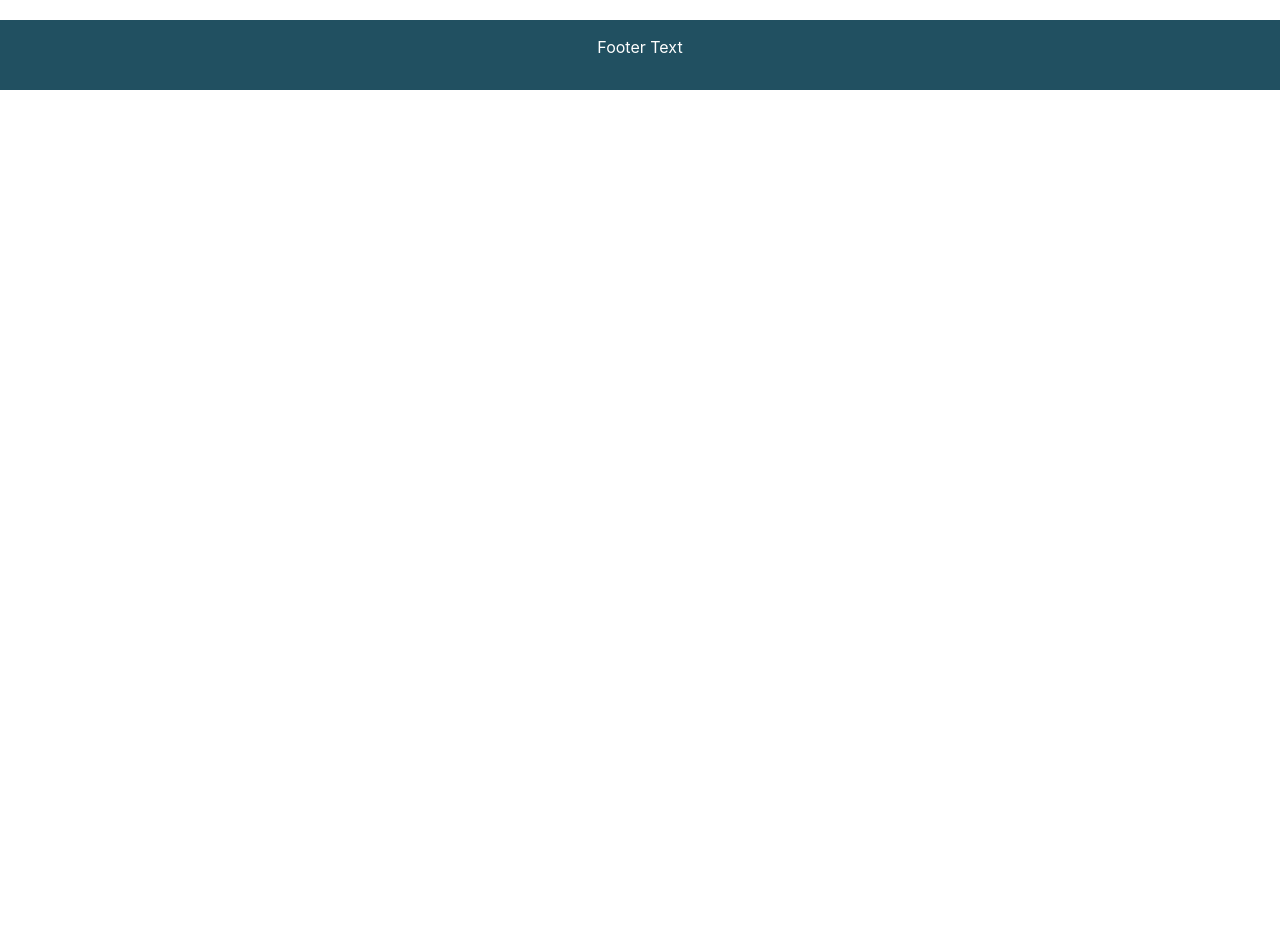
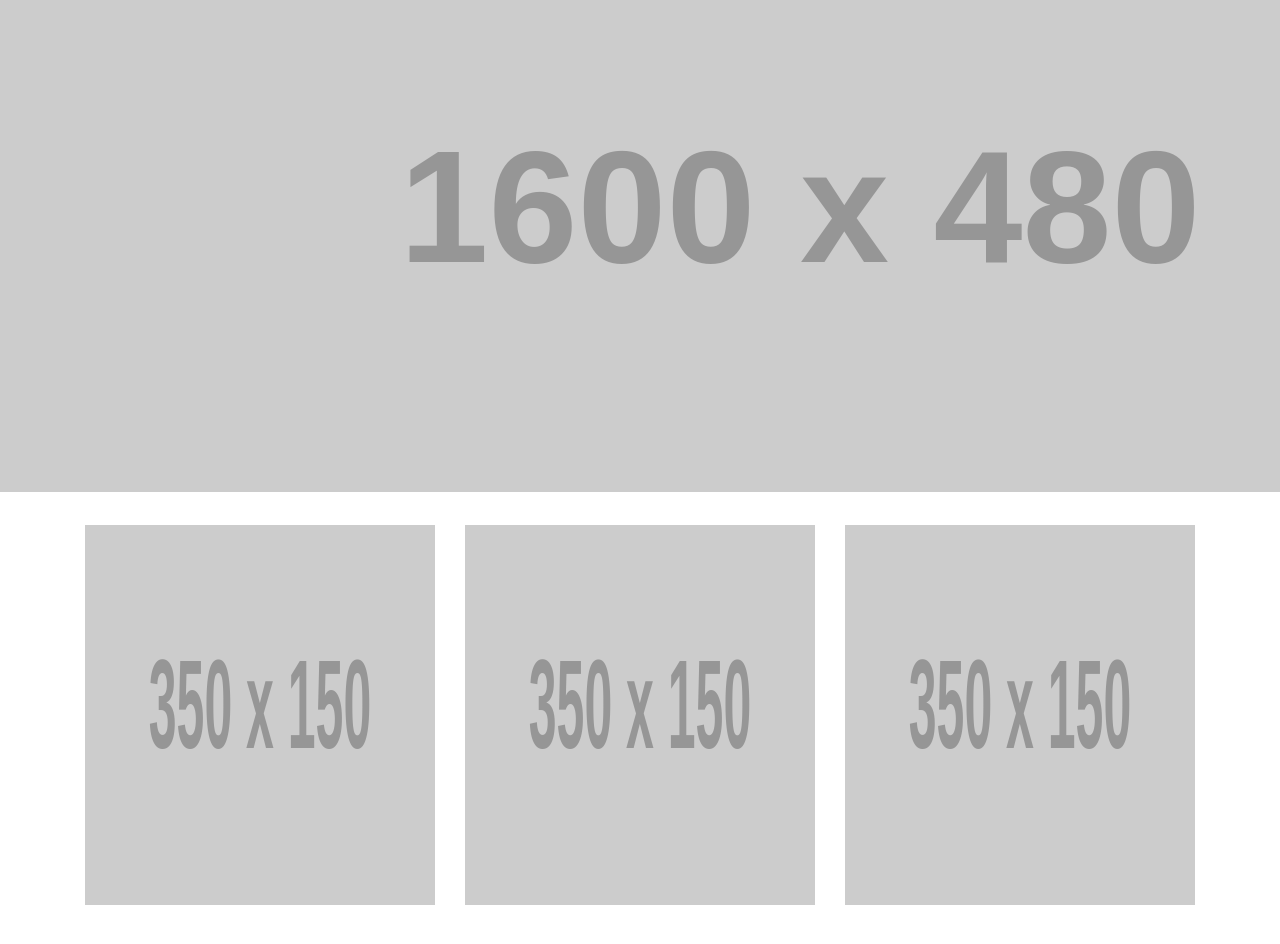
Before and after one commit to jessicaanais/gWomen, an Angular app in the folder gWomen/: page / in a window 1280 px wide. Shown: the part 90-1034 px from the top of the page. Before the commit the page ends 800 px from the top, so only its background shows below. Built offline with nearby package versions, Linux system fonts and the light colour scheme.

Commit message:
added home css arragement

```diff
--- a/gWomen/src/app/app.component.css
+++ b/gWomen/src/app/app.component.css
@@ -4,6 +4,10 @@ nav {
   opacity: 0.9;
   font-family: 'Lora', serif;
   font-size: 17px;
+}
+
+body {
+  height: 1600px;
 }
 
 footer {
--- a/gWomen/src/app/app.component.html
+++ b/gWomen/src/app/app.component.html
@@ -39,8 +39,8 @@
     </nav>
 
     <router-outlet></router-outlet>
-    <footer class="container-fluid text-center">
+    <!-- <footer class="container-fluid text-center">
       <p>Footer Text</p>
-    </footer>
+    </footer> -->
   </body>
 </html>
--- a/gWomen/src/app/home/home.component.css
+++ b/gWomen/src/app/home/home.component.css
@@ -1,3 +1,15 @@
-/*body {
-  background-image: url("empower.jpeg");
-}*/
+body {
+  height: 100%;
+  width: 100%;
+}
+header {
+  width: 100%;
+  height: 32%;
+}
+.images {
+  margin-top: 3%;
+}
+
+.col {
+  height: 380px;
+}
--- a/gWomen/src/app/home/home.component.html
+++ b/gWomen/src/app/home/home.component.html
@@ -1,12 +1,30 @@
-<!DOCTYPE html>
-<html lang="en">
 <head>
-  <title>Home</title>
-  <meta charset="utf-8">
-</head>
+    <script src="https://use.fontawesome.com/3b2750a762.js"></script>
+    <script src="https://ajax.googleapis.com/ajax/libs/jquery/3.2.1/jquery.min.js"></script>
+  </head>
 <body>
-
-<p>home works</p>
+  <header style="background-image: url('http://via.placeholder.com/1600x480')">
+    <div class="container">
+    </div>
+  </header>
+<div class="container">
+  <div class="row images">
+      <div class="col">
+        <a href="#" routerLink="about">
+          <img src="http://via.placeholder.com/350x150" alt="" height="100%" width="100%">
+        </a>
+      </div>
+      <div class="col">
+        <a href="#" routerLink="events">
+          <img src="http://via.placeholder.com/350x150" alt="" height="100%" width="100%">
+        </a>
+      </div>
+      <div class="col">
+        <a href="#" routerLink="jobs">
+          <img src="http://via.placeholder.com/350x150" alt="" height="100%" width="100%">
+        </a>
+      </div>
+  </div>
+</div>
 
 </body>
-</html>
--- a/gWomen/src/app/jobs/jobs.component.html
+++ b/gWomen/src/app/jobs/jobs.component.html
@@ -2,9 +2,7 @@
 <html>
   <head>
     <meta charset="utf-8">
-    <!-- <link rel="stylesheet" href="https://maxcdn.bootstrapcdn.com/bootstrap/3.3.7/css/bootstrap.min.css"> -->
     <script src="https://ajax.googleapis.com/ajax/libs/jquery/3.2.1/jquery.min.js"></script>
-    <!-- <script src="https://maxcdn.bootstrapcdn.com/bootstrap/3.3.7/js/bootstrap.min.js"></script> -->
     <title> Upcoming Events </title>
   </head>
   <body>
@@ -35,8 +33,6 @@
          <input type="Submit" value="Submit"/>
         </form>
       </div>
-      <p> hello</p>
-      <!-- <input [(ngModel)]="searchText" placeholder="search text goes here"> -->
       <form>
         <label> Filter through jobs </label>
           <input type="text" name="forms" [(ngModel)]="result">
```
